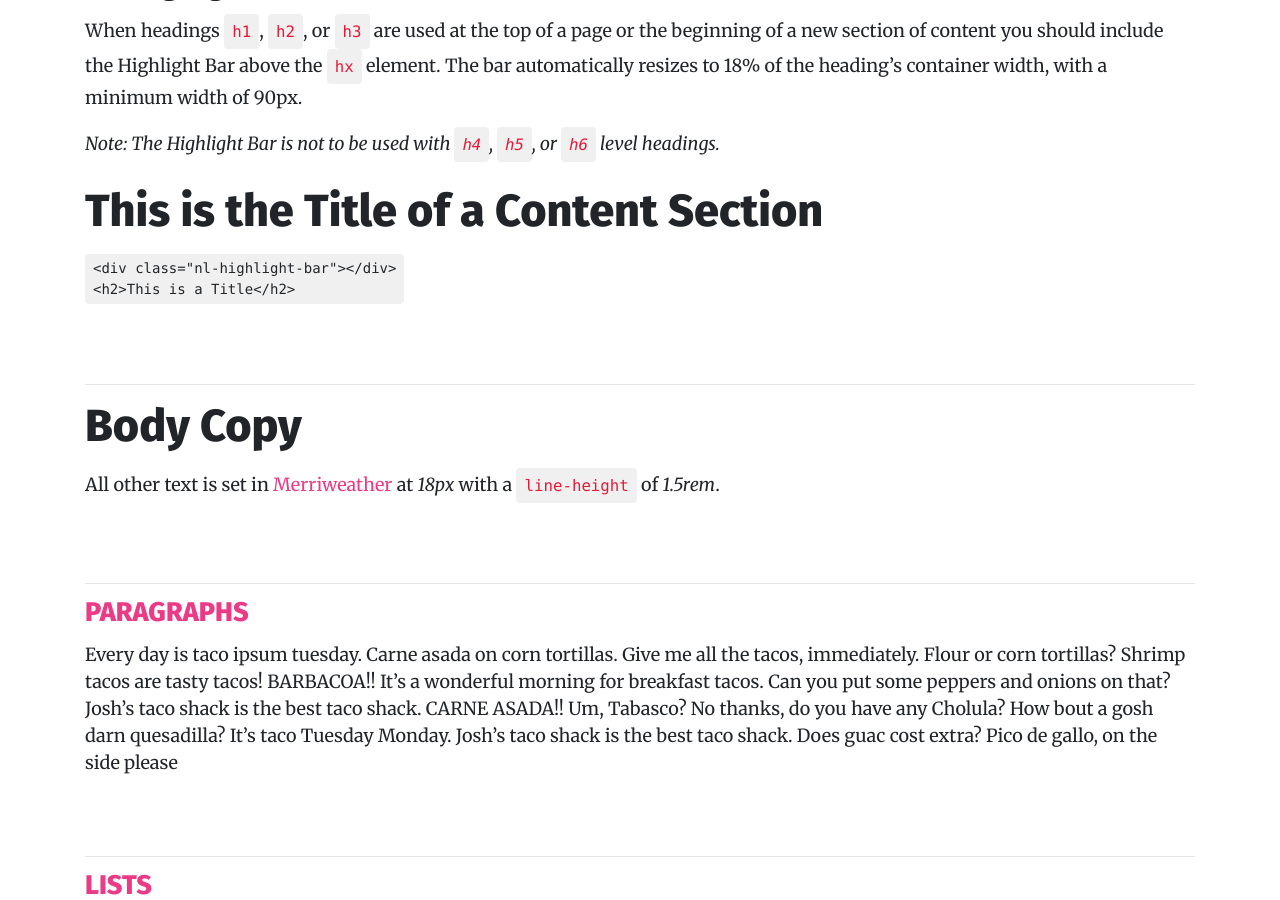
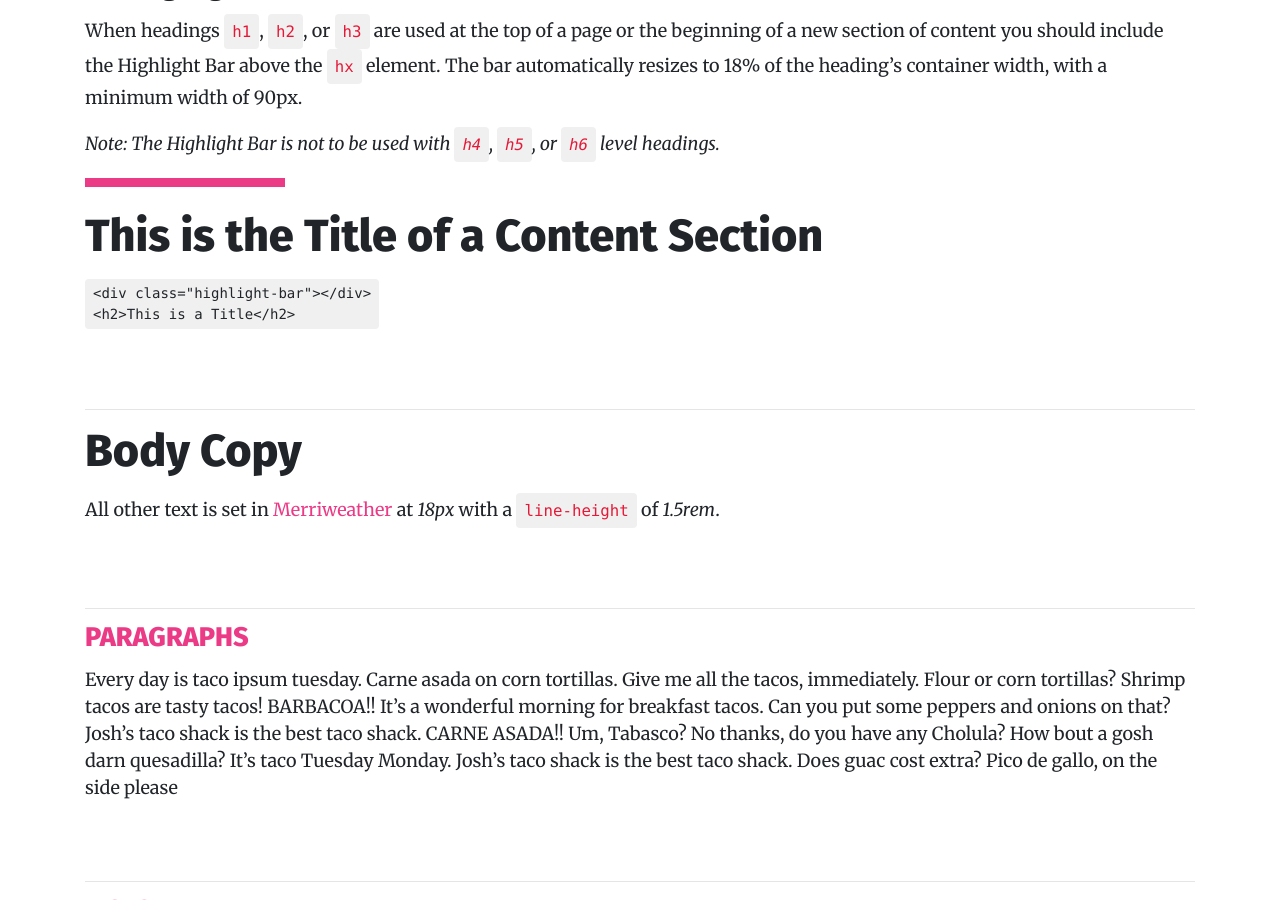
Before and after one commit to uriahninelabs/designsystem, a Jekyll site: the page built from typography.md, in a window 1280 px wide and 900 px high, scrolled down 1089 px. Built offline with Jekyll 4.4.1, drawn with Linux system fonts in a browser that asks for light colours; nearby versions of some CDN libraries.

Commit message:
Documentation updates

````diff
--- a/typography.md
+++ b/typography.md
@@ -37,11 +37,11 @@ When headings `h1`, `h2`, or `h3` are used at the top of a page or the beginning
 
 *Note: The Highlight Bar is not to be used with `h4`, `h5`, or `h6` level headings.*
 
-<div class="nl-highlight-bar"></div>
+<div class="highlight-bar"></div>
 <h2>This is the Title of a Content Section</h2>
 
 ```
-<div class="nl-highlight-bar"></div>
+<div class="highlight-bar"></div>
 <h2>This is a Title</h2>
 ```
 
````
Also changed, not shown: components.md (+1 -3 lines), index.md (+1 -1 lines), 4 other files.
